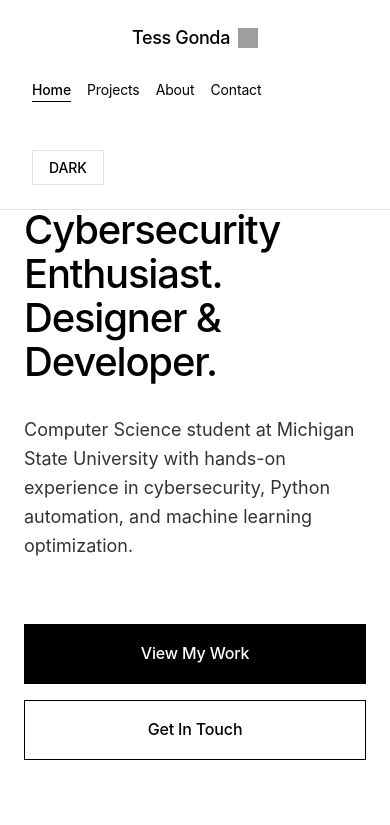
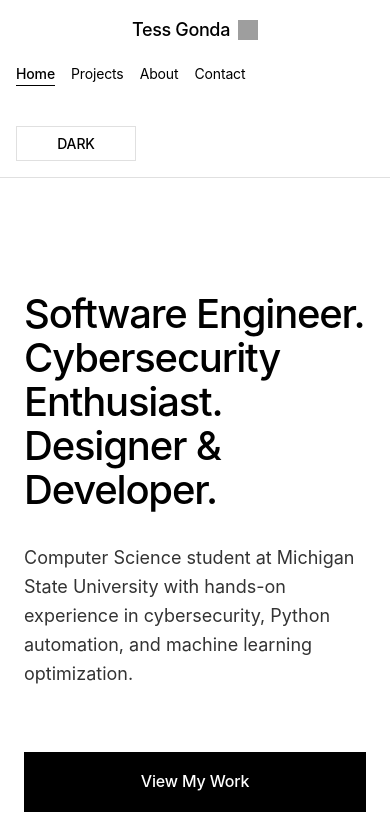
Before and after one commit to tagonda/portfolio, a plain HTML site: page index.html in a window 390 px wide. Shown: the top 825 px of the page. Drawn offline with Linux system fonts and the light colour scheme; grey boxes are pictures that could not be loaded; a web font is replaced by a local one.

Commit message:
fixed mobile navbar display issues

```diff
--- a/styles.css
+++ b/styles.css
@@ -980,16 +980,25 @@ body {
 @media (max-width: 768px) {
     .nav-container {
         flex-direction: column;
-        gap: 1.5rem;
+        gap: 1rem;
+        padding: 1rem 1.5rem;
     }
 
     .nav-menu {
         gap: 1.5rem;
+        flex-wrap: wrap;
+        justify-content: center;
     }
 
     .theme-toggle {
         margin-left: 0;
-        margin-top: 0.5rem;
+        margin-top: 0;
+        width: 100%;
+        max-width: 200px;
+    }
+
+    .logo {
+        text-align: center;
     }
 
     .hero {
@@ -1008,6 +1017,10 @@ body {
     .about-image-container,
     .project-image-container {
         margin: 1.5rem 0;
+    }
+
+    .main-content {
+        padding-top: 12rem;
     }
 
     .featured-work,
@@ -1068,6 +1081,21 @@ body {
     .nav-link {
         font-size: 0.875rem;
     }
+
+    .nav-container {
+        padding: 1rem;
+    }
+
+    .theme-toggle {
+        font-size: 0.875rem;
+        padding: 0.5rem 1rem;
+        width: auto;
+        min-width: 120px;
+    }
+
+    .main-content {
+        padding-top: 13rem;
+    }
 }
 
 /* ========================================
```
